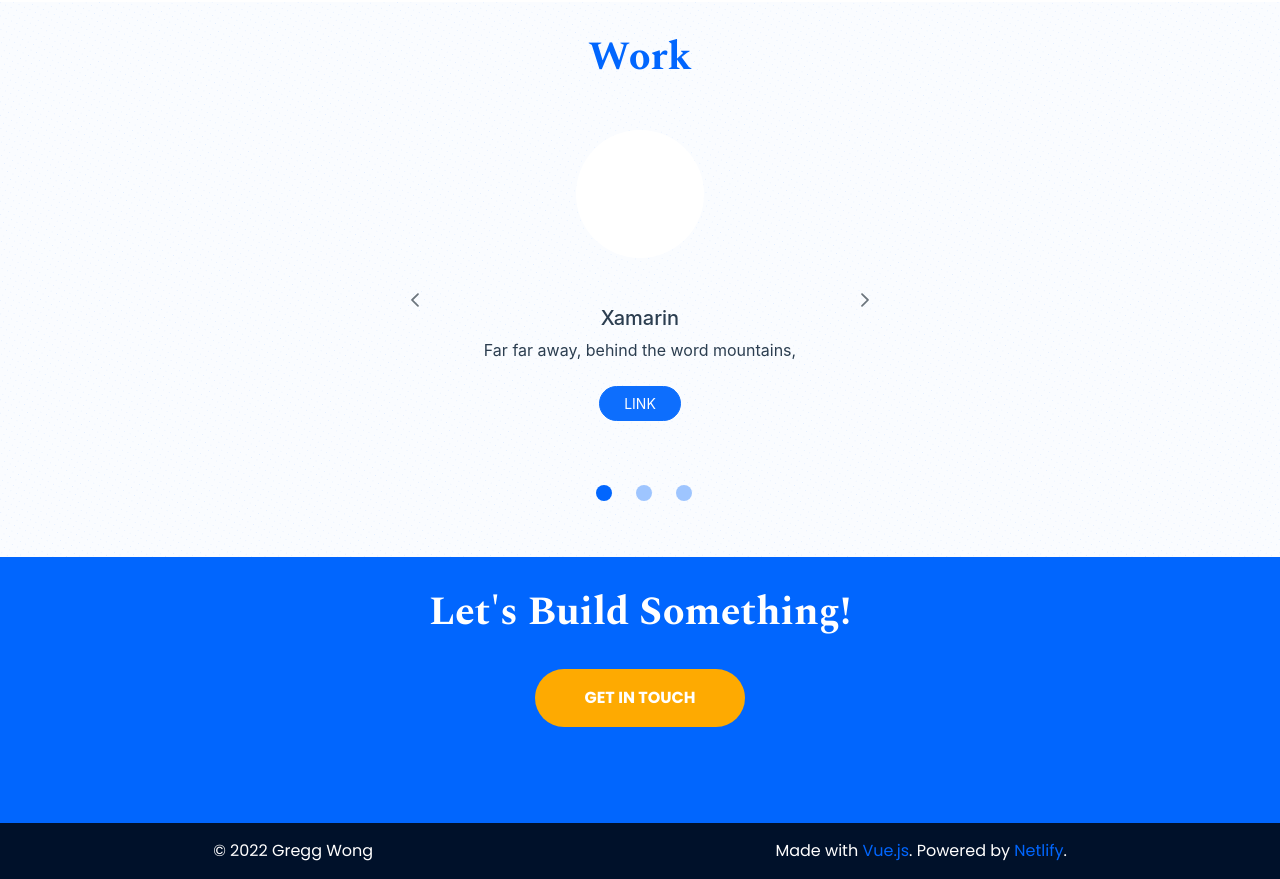
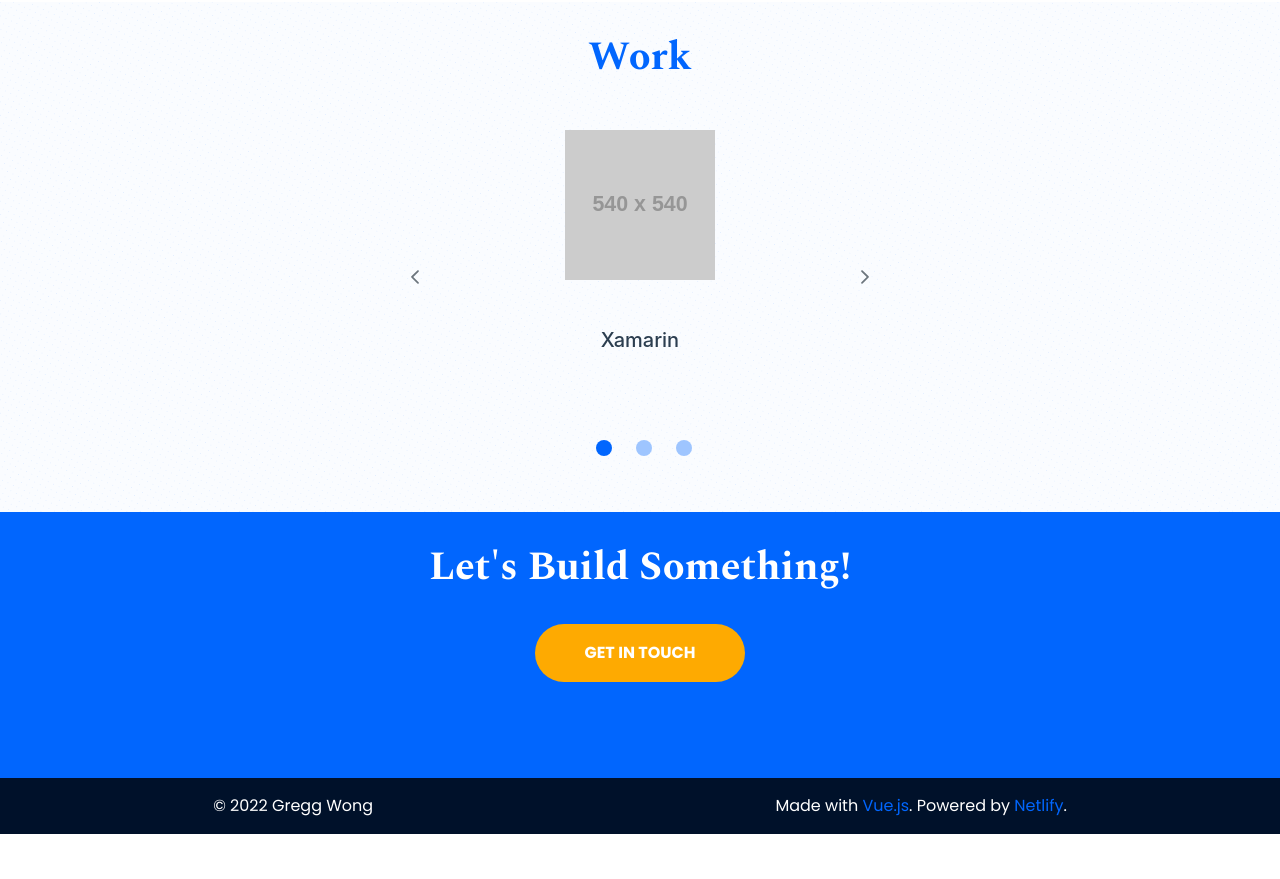
Before and after one commit to Jon-Mykal/personal-website, a Vue app: page /services/development in a window 1280 px wide. Shown: the part 833-1712 px from the top of the page. After the commit the page ends 1667 px from the top, so only its background shows below. Built offline with nearby package versions, Linux system fonts and the light colour scheme.

Commit message:
Add placeholder image

```diff
--- a/src/views/DevelopmentView.vue
+++ b/src/views/DevelopmentView.vue
@@ -32,7 +32,7 @@
             </section>
         </section>
         <section class="dev-work py-3 gw--bg-off-white-blue-pattern">
-        <h3 class="py-3  gw--text-main-blue">Work</h3>
+        <h3 class="py-3 gw--text-main-blue">Work</h3>
         <section class="container">
             <section class="row pb-2 justify-content-center">
             <section class="col-12 col-md-8 col-lg-6 pt-4 pb-2">
@@ -40,13 +40,13 @@
                 <template #item="slotProps">
                 <section class="pb-5">
                     <section class="wrapper d-flex px-3 flex-column align-items-center pb-3">
-                    <section class="circle rounded-circle"></section>
+                    <Image src="https://via.placeholder.com/540" alt="Image" width="150" preview />
                     <h5 class="pt-5">{{ slotProps.data.name }}</h5>
-                    <p class="mb-0 pb-2">
+                    <!-- <p class="mb-0 pb-2">
                         {{ slotProps.data.description }}
-                    </p>
+                    </p> -->
                     </section>
-                    <a class="btn btn-primary rounded-pill px-4 gw--fs-7" :href="slotProps.data.url">LINK</a>
+                    <!-- <a class="btn btn-primary rounded-pill px-4 gw--fs-7" :href="slotProps.data.url">LINK</a> -->
                 </section>
                 </template>
             </Carousel>
```
